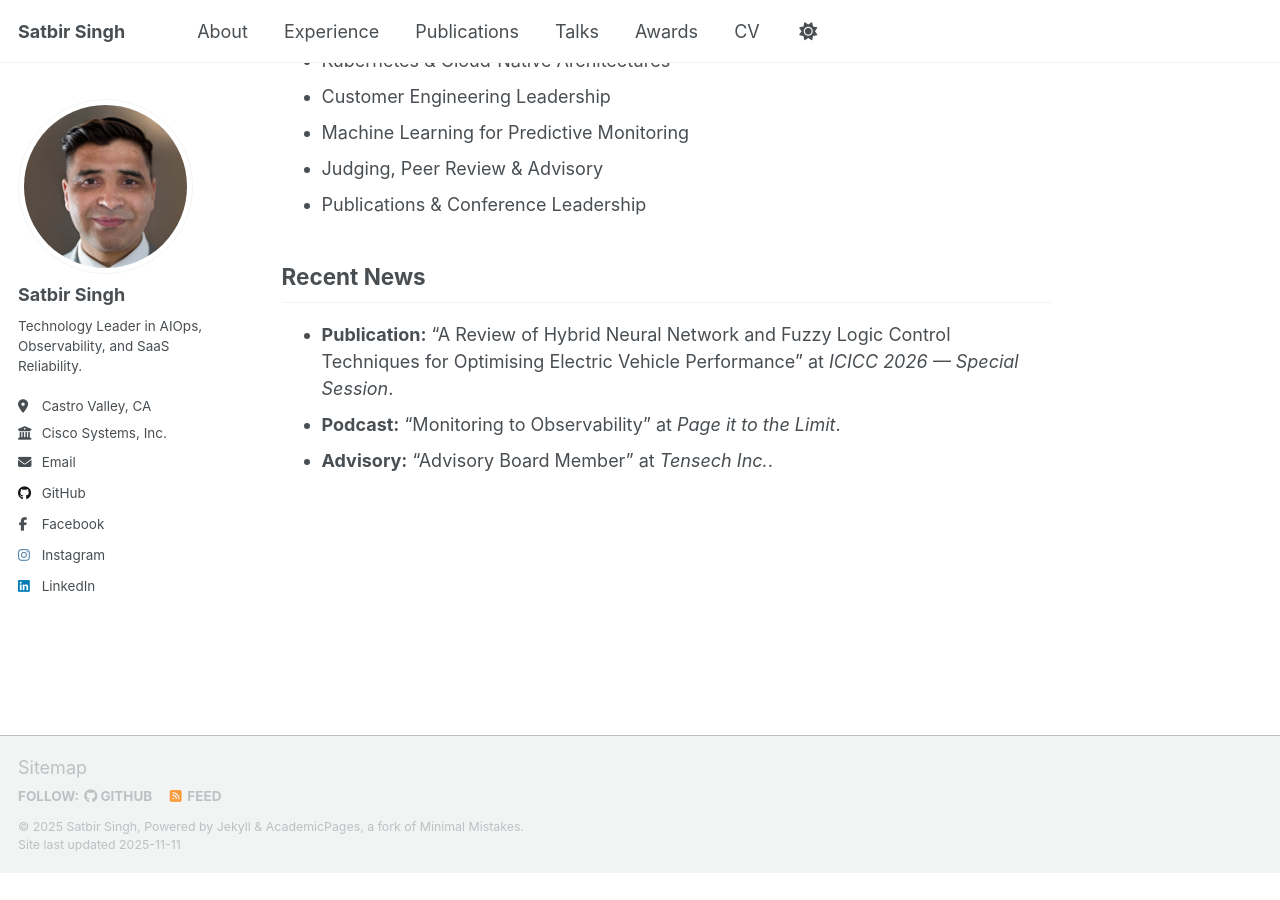
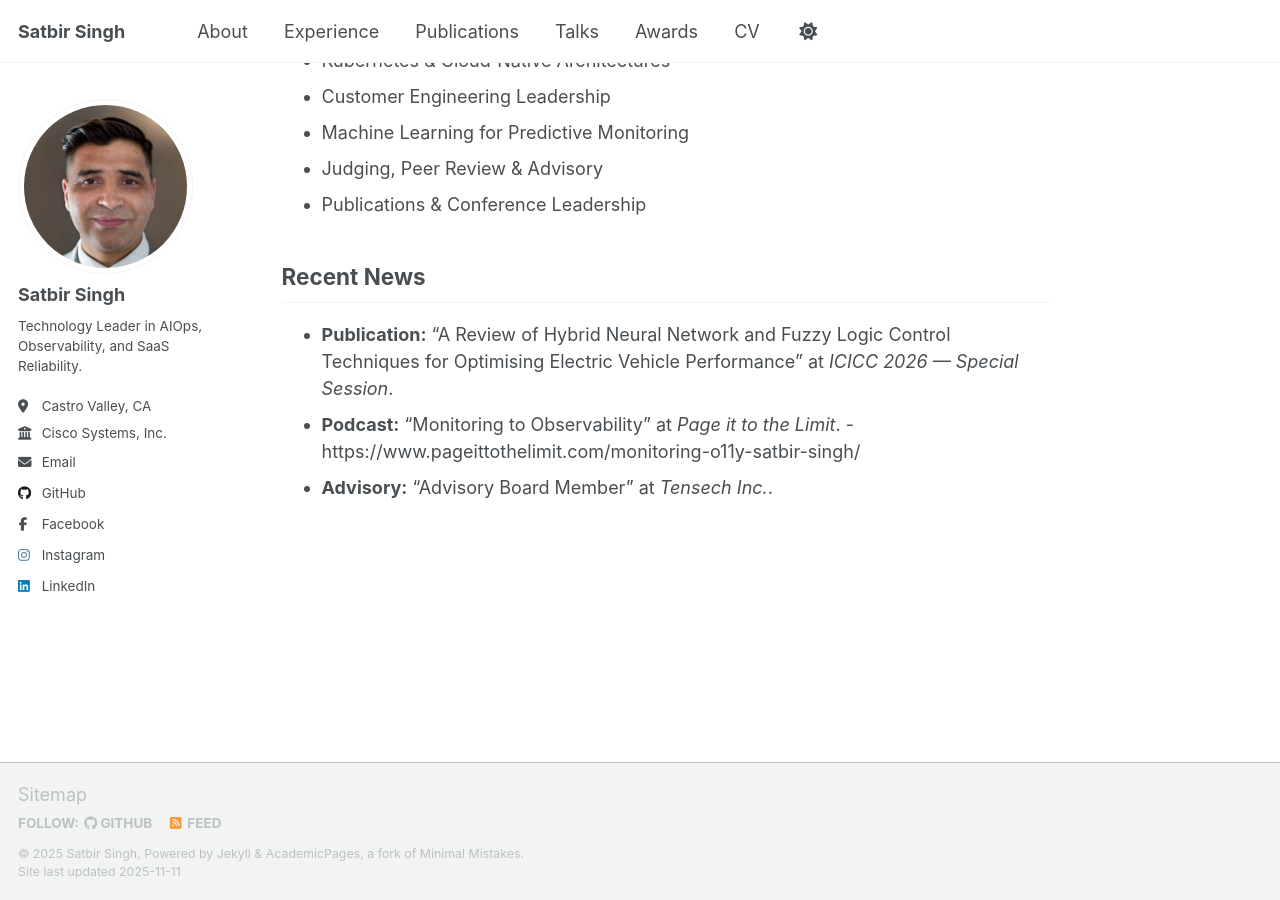
Before and after one commit to geekysatbir/geekysatbir.github.io, a Jekyll site: the page built from _pages/about.md, in a window 1280 px wide and 900 px high, scrolled down 637 px. Built offline with Jekyll 4.4.1, drawn with Linux system fonts in a browser that asks for light colours; a script that is not in the unit is left out; before the commit the page ends 1510 px from its top, so only the background shows below that; some of the changed lines change nothing that is shown.

Commit message:
Update about.md
added podcast link

```diff
--- a/_pages/about.md
+++ b/_pages/about.md
@@ -19,5 +19,5 @@
 
 ## Recent News
 * **Publication:** "A Review of Hybrid Neural Network and Fuzzy Logic Control Techniques for Optimising Electric Vehicle Performance" at *ICICC 2026 — Special Session*.
-* **Podcast:** "Monitoring to Observability" at *Page it to the Limit*.
+* **Podcast:** "Monitoring to Observability" at *Page it to the Limit*. - https://www.pageittothelimit.com/monitoring-o11y-satbir-singh/
 * **Advisory:** "Advisory Board Member" at *Tensech Inc.*.
```
